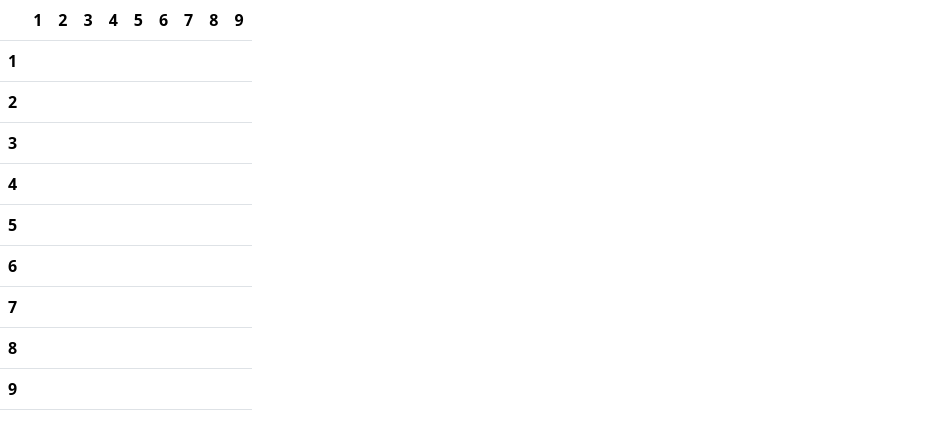
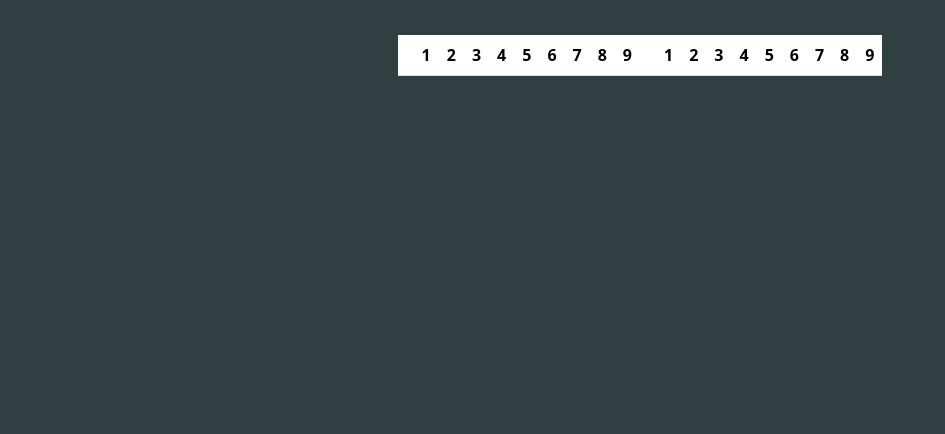
Before and after one commit to caadf/Battleship-cadf, a React app: page /tablero in a window 1280 px wide. Shown: the top 434 px of the page, without its empty margins (0-945 px from the left). Built offline with nearby package versions, Linux system fonts and the light colour scheme.

Commit message:
pagina principal lista

```diff
--- a/src/index.css
+++ b/src/index.css
@@ -1,11 +1,42 @@
+
+body{
+  background-color: #304040
+}
 .container{
-  display: flex;
+  margin-top: 20%;
+}
+
+
+.boton-play{
+  display:flex;
   justify-content: center;
-  align-items: center;
+  margin-top: 20px;
+  font-size: large;
+  color: #EB8A3E;
+
+}
+
+h1{
+  display:flex;
+  justify-content: center;
+  margin-top: 20px;
+  font-size:300%;
+  font-family: monospace;
+}
+
+h3{
+  display:flex;
+  justify-content: center;
+  margin-top: 20px;
+  color:#5B7065;
 }
 
 .table{
-  width:250px;
-  height: 250px;
-  background-color: aqua;
+  display: flex;
+  justify-content: center;
+  margin-top: 35px;
 }
+
+.titulo{
+  background-color: #C9D1C8;
+}
--- a/src/pages/Menu.jsx
+++ b/src/pages/Menu.jsx
@@ -3,18 +3,30 @@ import { Link } from "react-router-dom";
 import { FaPlay } from "react-icons/fa"
 
 
+//Pagina principal del juego
 const Menu = () => {
   return (
     <>
+
+
       <div className="container">
+        <div class="row g-0">
+          <div class="col-md-4">
+            <img src="https://media.istockphoto.com/id/972941832/es/foto/bestia-del-mar.jpg?s=612x612&w=0&k=20&c=3Y_p-Sy_3cTL6qMUu13zi0PJYfJLMrkXHj4KxtXjg-I=" class="img-fluid rounded-start" alt="..." />
+          </div>
+          <div className="titulo col-md-8">
+            <div className="card-body">
+              <h1 class="card-title">Battleship</h1>
+              <h3 class="card-text">Jugar!</h3>
+              <Link to="/tablero" className="boton-play">
+                <FaPlay />
+              </Link>
+            </div>
+          </div>
+        </div>
+      </div>
 
-        <h1 className="titulo">Battleship</h1>
 
-        <Link to="/tablero" className="btn-iniciar-juego d-flex justify-content-center align-items-center text-decoration-none">
-          <FaPlay />
-        </Link>
-
-      </div>
     </>
   );
 };
--- a/src/pages/Tablero.jsx
+++ b/src/pages/Tablero.jsx
@@ -1,137 +1,46 @@
 import React from 'react';
 
+
+//Creando el tablero  del juego
+
 const Tablero = () => {
+  const gameboard = {
+    columna: [1, 2, 3, 4, 5, 6, 7, 8, 9],
+    filas: [1, 2, 3, 4, 5, 6, 7, 8, 9,]
+  }
 
   return (
     <>
-      <table class="table">
+      <table className="table">
         <thead>
           <tr>
             <th scope="col"></th>
-      <th scope="col">1</th>
-      <th scope="col">2</th>
-      <th scope="col">3</th>
-      <th scope="col">4</th>
-      <th scope="col">5</th>
-      <th scope="col">6</th>
-      <th scope="col">7</th>
-      <th scope="col">8</th>
-      <th scope="col">9</th>
+
+            {
+              gameboard.columna.map((numero, indice) => (
+                <th scope="col">{numero}</th>
+
+              ))
+            }
+
+
           </tr>
         </thead>
         <tbody>
           <tr>
-      <th scope="row">1</th>
-      <td></td>
-      <td></td>
-      <td></td>
-      <td></td>
-      <td></td>
-      <td></td>
-      <td></td>
-      <td></td>
-      <td></td>
-    </tr>
-    <tr>
-      <th scope="row">2</th>
-      <td></td>
-      <td></td>
-      <td></td>
-      <td></td>
-      <td></td>
-      <td></td>
-      <td></td>
-      <td></td>
-      <td></td>
-    </tr>
-    <tr>
-      <th scope="row">3</th>
-      <td></td>
-      <td></td>
-      <td></td>
-      <td></td>
-      <td></td>
-      <td></td>
-      <td></td>
-      <td></td>
-      <td></td>
-    </tr>
-    <tr>
-      <th scope="row">4</th>
-      <td></td>
-      <td></td>
-      <td></td>
-      <td></td>
-      <td></td>
-      <td></td>
-      <td></td>
-      <td></td>
-      <td></td>
-    </tr>
-    <tr>
-      <th scope="row">5</th>
-      <td></td>
-      <td></td>
-      <td></td>
-      <td></td>
-      <td></td>
-      <td></td>
-      <td></td>
-      <td></td>
-      <td></td>
-    </tr>
-    <tr>
-      <th scope="row">6</th>
-      <td></td>
-      <td></td>
-      <td></td>
-      <td></td>
-      <td></td>
-      <td></td>
-      <td></td>
-      <td></td>
-      <td></td>
-    </tr>
-    <tr>
-      <th scope="row">7</th>
-      <td></td>
-      <td></td>
-      <td></td>
-      <td></td>
-      <td></td>
-      <td></td>
-      <td></td>
-      <td></td>
-      <td></td>
+            <th scope="row"></th>
+            {
+              gameboard.filas.map((numero, indice) => (
+                <th scope="col">{numero}</th>
+
+              ))
+            }
+
+
+
+
           </tr>
 
-
-    <tr>
-      <th scope="row">8</th>
-      <td></td>
-      <td></td>
-      <td></td>
-      <td></td>
-      <td></td>
-      <td></td>
-      <td></td>
-      <td></td>
-      <td></td>
-    </tr>
-
-
-    <tr>
-      <th scope="row">9</th>
-      <td></td>
-      <td></td>
-      <td></td>
-      <td></td>
-      <td></td>
-      <td></td>
-      <td></td>
-      <td></td>
-      <td></td>
-    </tr>
 
 
 
```
Lines whose indentation alone changed are shown as unchanged.
